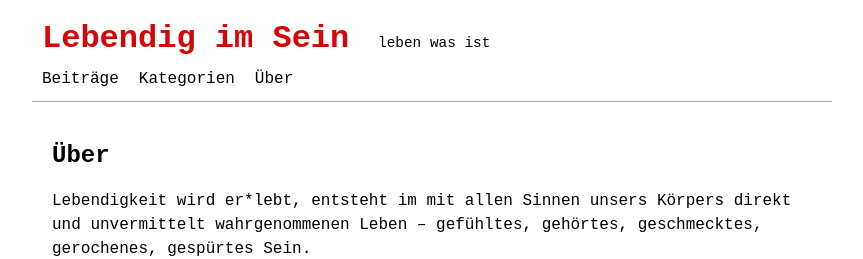
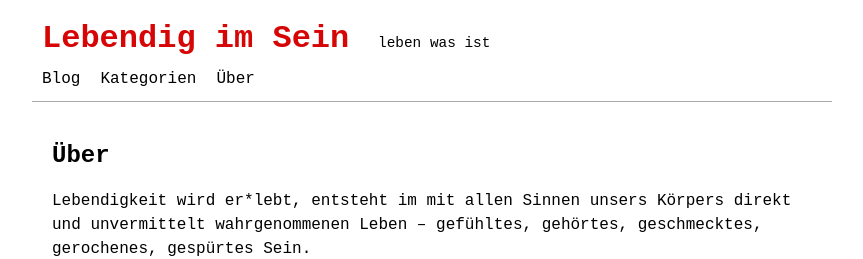
Before and after one commit to lebendigimsein/webpage, a Jekyll site: the page built from pages/ueber.md, in a window 1280 px wide. Shown: the top 259 px of the page, without its empty margins (208-1071 px from the left). Built offline with Jekyll 4.4.1, drawn with Linux system fonts in a browser that asks for light colours.

Commit message:
2021-06-04 09:14

```diff
--- a/_data/lang.yml
+++ b/_data/lang.yml
@@ -16,7 +16,7 @@ en:
   categories_title: 'Categories'
 
 de:
-  menu_index: 'Beiträge'
+  menu_index: 'Blog'
   menu_category: 'Kategorien'
   menu_about: 'Über'
   paginator_previous: 'vorherige'
```
